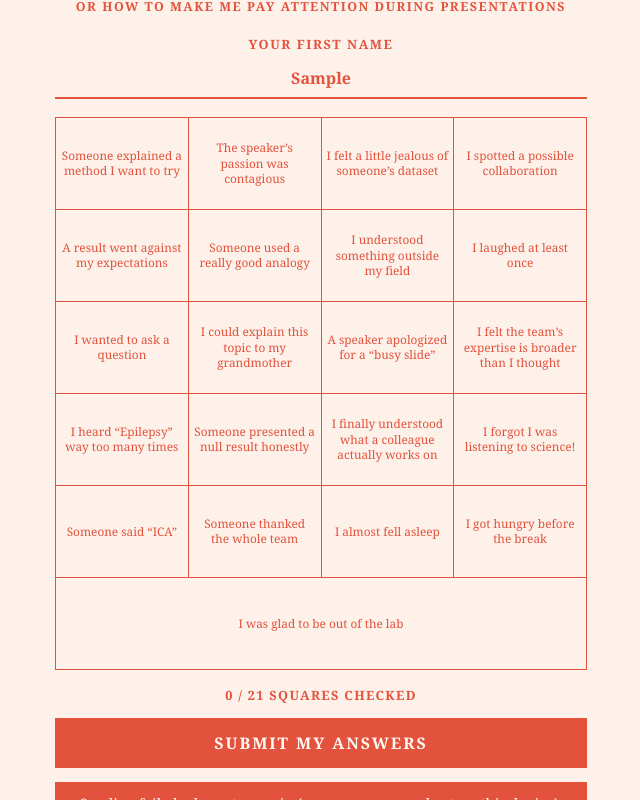
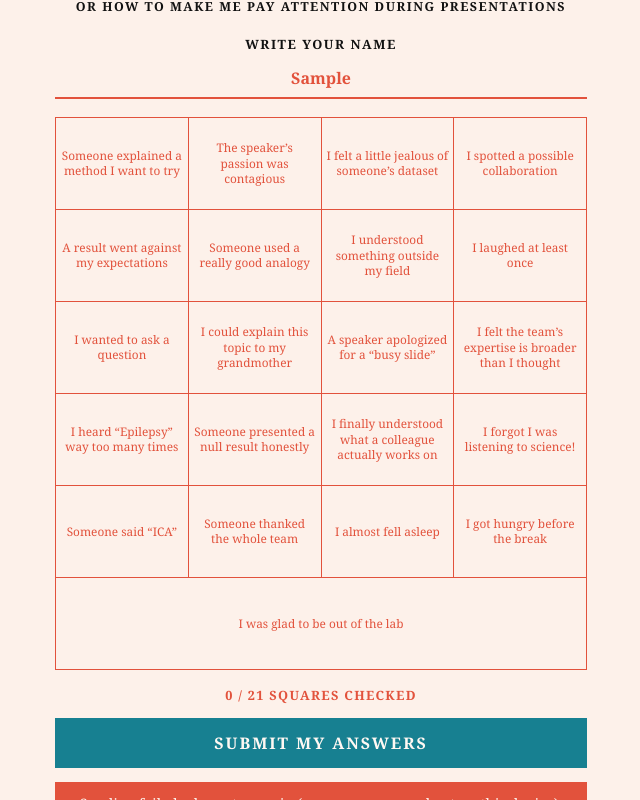
Before and after one commit to sam-med/bingo-collectif, a plain HTML site: page index.html in a window 1280 px wide. Both pictures are taken after typing "Sample" into the empty fields and a click on the button "SUBMIT MY ANSWERS". Shown: the part 107-907 px from the top of the page, without its empty margins (319-959 px from the left). Drawn offline with Linux system fonts and the light colour scheme; no server answers.

Commit message:
Libellé du nom, textes en noir, bouton turquoise

```diff
--- a/index.html
+++ b/index.html
@@ -5,13 +5,13 @@
 <meta name="viewport" content="width=device-width, initial-scale=1">
 <title>Bingo</title>
 <style>
-  :root { --bg:#fdf1ea; --red:#e2523c; --red-soft:#fbd9cf; --cream:#fff8f3; }
+  :root { --bg:#fdf1ea; --red:#e2523c; --red-soft:#fbd9cf; --cream:#fff8f3; --teal:#178091; }
   * { box-sizing: border-box; }
   body { margin:0; background:var(--bg); color:var(--red); font-family: Georgia, "Times New Roman", serif; }
   main { max-width:560px; margin:0 auto; padding:20px 14px 32px; }
   h1 { margin:8px 0 6px; text-align:center; font-weight:400; font-size:3.2rem; letter-spacing:.18em; padding-left:.18em; }
-  p.sub { margin:0 0 18px; text-align:center; font-size:.78rem; font-weight:700; letter-spacing:.12em; text-transform:uppercase; line-height:1.6; }
-  label.name { display:block; margin:0 0 18px; font-size:.8rem; font-weight:700; letter-spacing:.12em; text-transform:uppercase; text-align:center; }
+  p.sub { color:#111; margin:0 0 18px; text-align:center; font-size:.78rem; font-weight:700; letter-spacing:.12em; text-transform:uppercase; line-height:1.6; }
+  label.name { color:#111; display:block; margin:0 0 18px; font-size:.8rem; font-weight:700; letter-spacing:.12em; text-transform:uppercase; text-align:center; }
   input[type=text] { width:100%; font:inherit; color:var(--red); background:transparent; }
   label.name input { margin-top:6px; padding:8px; font-size:16px; text-align:center; border:0; border-bottom:2px solid var(--red); outline:0; text-transform:none; letter-spacing:0; }
   label.name input::placeholder { color:#e2523c99; }
@@ -23,7 +23,7 @@
   .cell .note { display:none; position:absolute; top:2px; right:5px; font-size:.8rem; }
   .cell.has-note .note { display:block; }
   .count { margin:16px 0 14px; text-align:center; font-size:.8rem; letter-spacing:.1em; text-transform:uppercase; font-weight:700; }
-  .send { width:100%; padding:14px; font:inherit; font-size:1rem; font-weight:700; letter-spacing:.12em; text-transform:uppercase; border:0; background:var(--red); color:var(--cream); cursor:pointer; }
+  .send { width:100%; padding:14px; font:inherit; font-size:1rem; font-weight:700; letter-spacing:.12em; text-transform:uppercase; border:0; background:var(--teal); color:var(--cream); cursor:pointer; }
   .send:disabled { opacity:.5; }
   .msg { margin-top:14px; padding:12px; background:var(--red-soft); text-align:center; font-size:.9rem; display:none; }
   .msg.err { background:var(--red); color:var(--cream); }
@@ -40,7 +40,7 @@
 <main>
   <h1 id="title"></h1>
   <p class="sub" id="subtitle"></p>
-  <label class="name">Your first name
+  <label class="name">Write your name
     <input type="text" id="who" autocomplete="given-name" placeholder="e.g. Camille">
   </label>
   <div class="grid" id="grid"></div>
@@ -129,7 +129,7 @@
 
   $("send").addEventListener("click", function () {
     var who = (state.who || "").trim();
-    if (!who) { show("Please enter your first name before submitting.", true); return; }
+    if (!who) { show("Please write your name before submitting.", true); return; }
     var answers = C.squares.map(function (label, i) {
       var st = state.cells[i] || {};
       return { index: i, square: label, checked: !!st.on, comment: (st.comment || "").trim() };
```
